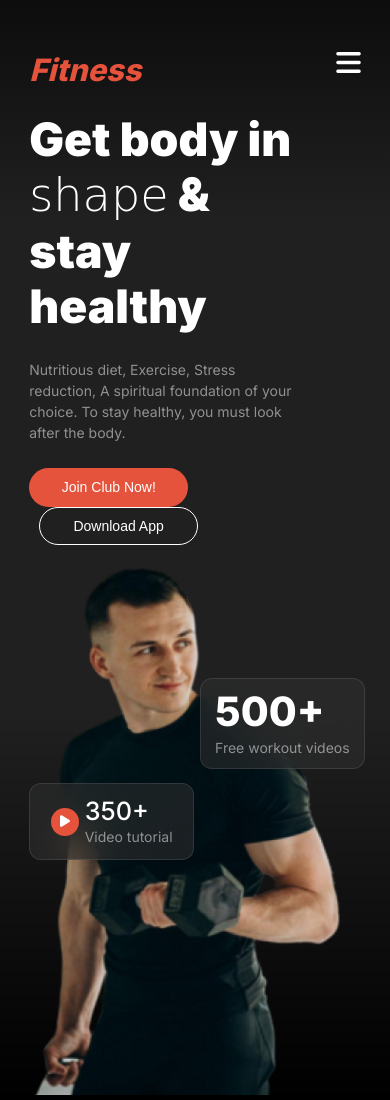
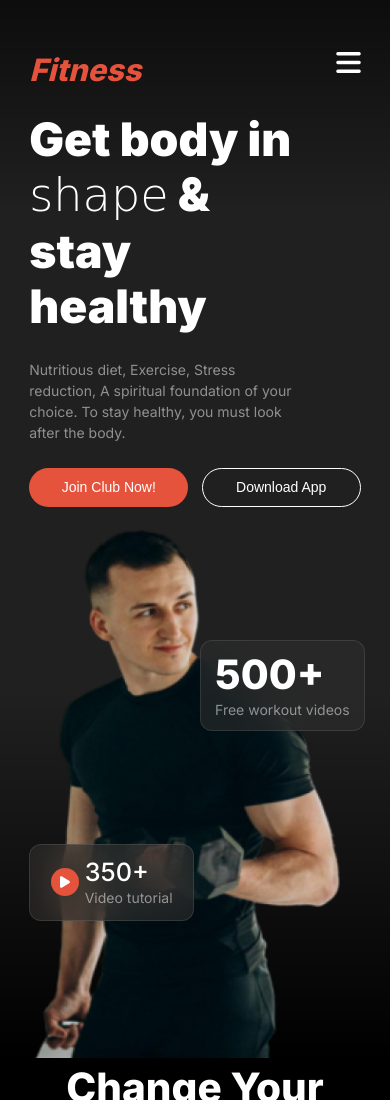
Before and after one commit to Humayra3186/2nd-Assignment, a plain HTML site: page index.html in a window 390 px wide. Shown: the top 1100 px of the page. Drawn offline with Linux system fonts and the light colour scheme.

Commit message:
the 3 sections are responsived

```diff
--- a/style/responsive.css
+++ b/style/responsive.css
@@ -39,7 +39,10 @@
     }
     .banner-btn{
         width: 100%;
+        display: flex;
+        justify-content: space-between;
     }
+
     .join-btn, .download-btn{
         width: 48%;
     }
@@ -51,7 +54,7 @@
     }
     .tag-2{
         left: 0rem;
-        bottom: 17rem;
+        bottom: 10rem;
 
     }
     .tag-2 button>i{
```
